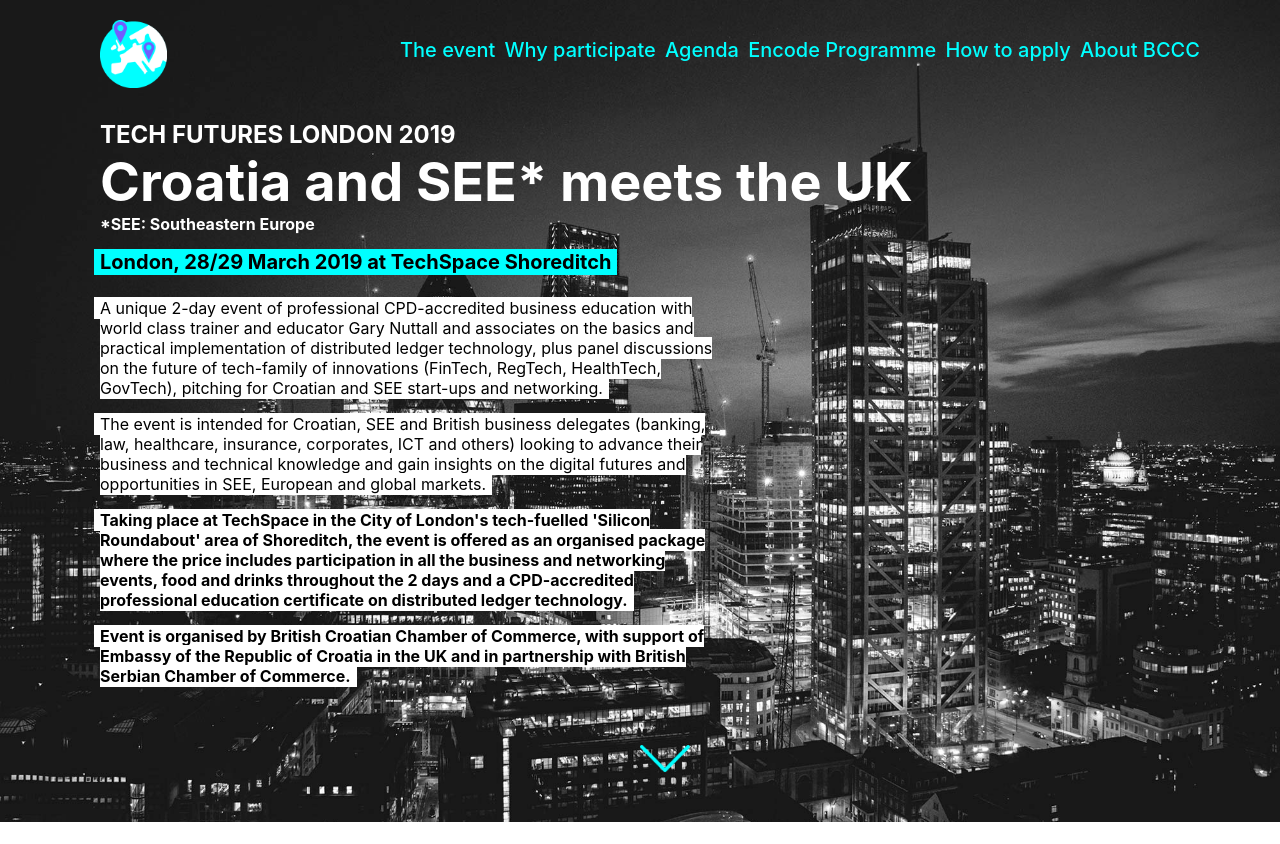
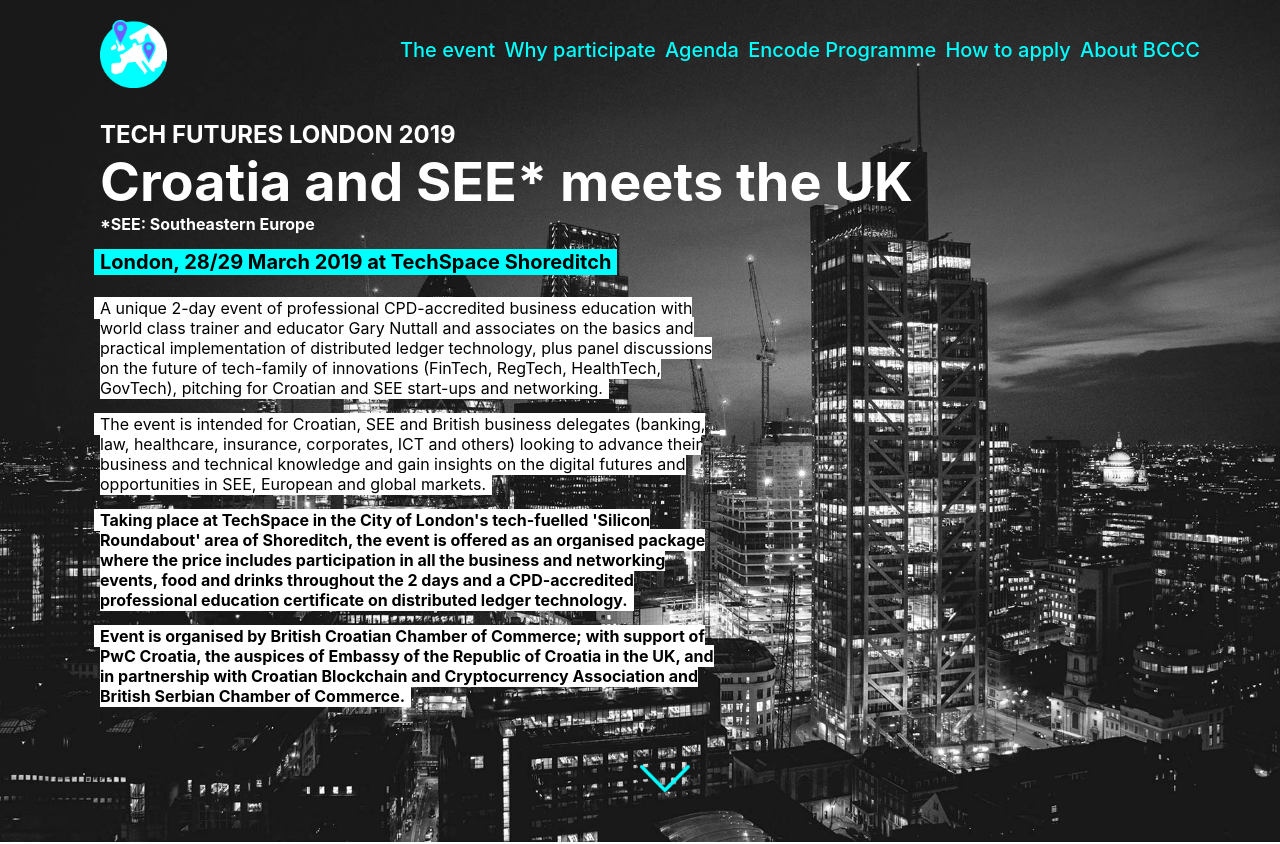
Before and after one commit to jcatalaamat/croatia-see-meets-uk, a React (Create React App) app: page /#/tech_futures_london_event_2019 in a window 1280 px wide. Shown: the top 844 px of the page. Built offline with nearby package versions, Linux system fonts and the light colour scheme.

Commit message:
change line

```diff
--- a/src/components/Title.jsx
+++ b/src/components/Title.jsx
@@ -68,7 +68,7 @@
           <p>
             <span className="p-contrast">
               <b>
-              Event is organised by British Croatian Chamber of Commerce, with support of Embassy of the Republic of Croatia in the UK and in partnership with British Serbian Chamber of Commerce.
+              Event is organised by British Croatian Chamber of Commerce; with support of PwC Croatia, the auspices of Embassy of the Republic of Croatia in the UK, and in partnership with Croatian Blockchain and Cryptocurrency Association and British Serbian Chamber of Commerce.
               </b>
             </span>
           </p>
```
